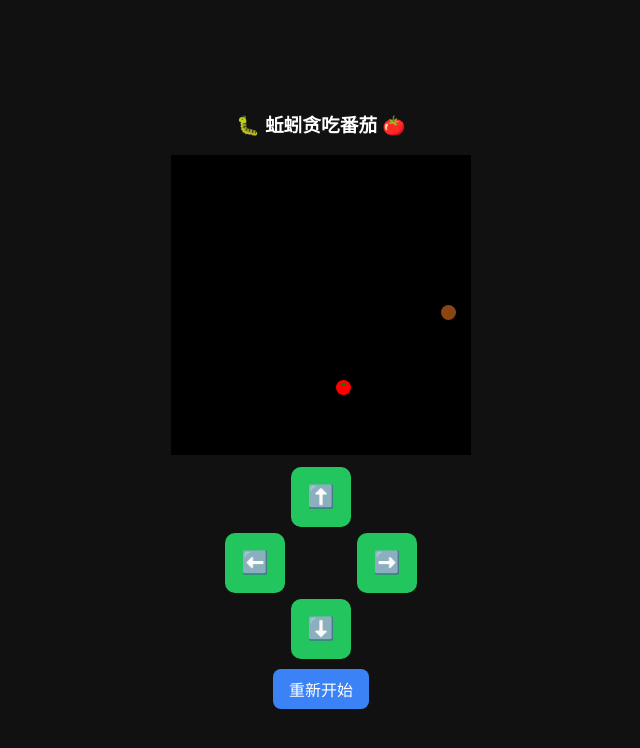
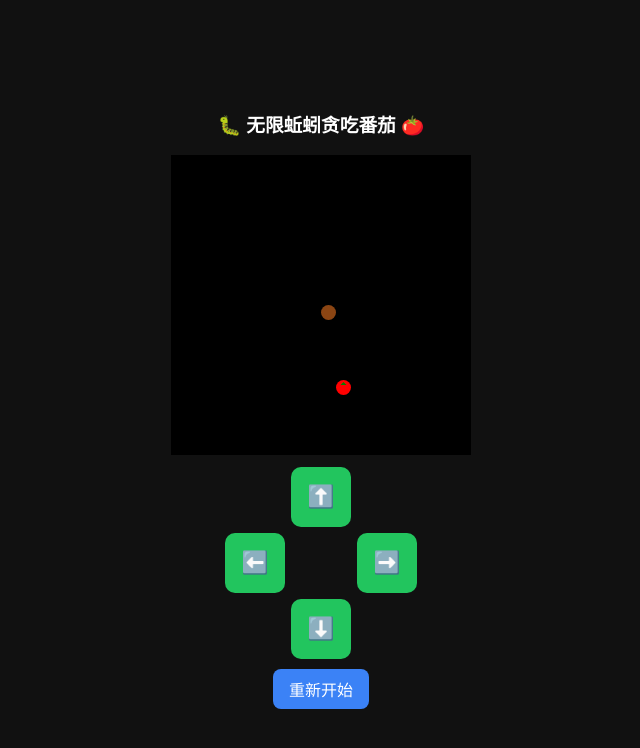
Before and after one commit to kykoh93-tech/Luckyang93, a plain HTML site: page index.html in a window 1280 px wide. Shown: the whole page, without its empty margins (319-959 px from the left). Drawn offline with Linux system fonts and the light colour scheme.

Commit message:
Update index.html

```diff
--- a/index.html
+++ b/index.html
@@ -11,13 +11,14 @@ body {
   color: #fff;
   font-family: Arial, "Microsoft YaHei", sans-serif;
   display: flex;
+  flex-direction: column;
   justify-content: center;
   align-items: center;
-  flex-direction: column;
   height: 100vh;
 }
 canvas {
   background: #000;
+  display: block;
 }
 .controls {
   display: grid;
@@ -25,7 +26,6 @@ canvas {
   grid-template-rows: 60px 60px 60px;
   gap: 6px;
   margin-top: 12px;
-  justify-content: center;
 }
 .btn {
   background: #22c55e;
@@ -52,7 +52,7 @@ canvas {
 </style>
 </head>
 <body>
-<h3>🐛 蚯蚓贪吃番茄 🍅</h3>
+<h3>🐛 无限蚯蚓贪吃番茄 🍅</h3>
 <canvas id="game" width="300" height="300"></canvas>
 
 <div class="controls">
@@ -70,27 +70,26 @@ canvas {
 <button class="restart" onclick="startGame()">重新开始</button>
 
 <script>
-var canvas = document.getElementById("game");
-var ctx = canvas.getContext("2d");
-var box = 15;
-var snake, food, dir, timer, score;
-var eatAnim = null; // 吃番茄动画
+const canvas = document.getElementById("game");
+const ctx = canvas.getContext("2d");
+const box = 15;
+let snake, food, dir, timer, score, eatAnim;
 
 function startGame() {
-  snake = [{ x: 150, y: 150 }];
+  snake = [{x: 150, y: 150}];
   dir = "RIGHT";
   food = randomFood();
   score = 0;
   eatAnim = null;
   clearInterval(timer);
-  timer = setInterval(draw, 170);
+  timer = setInterval(draw, 120);
 }
 
 function setDir(d) {
-  if(d === "UP" && dir !== "DOWN") dir = d;
-  if(d === "DOWN" && dir !== "UP") dir = d;
-  if(d === "LEFT" && dir !== "RIGHT") dir = d;
-  if(d === "RIGHT" && dir !== "LEFT") dir = d;
+  if(d==="UP" && dir!=="DOWN") dir=d;
+  if(d==="DOWN" && dir!=="UP") dir=d;
+  if(d==="LEFT" && dir!=="RIGHT") dir=d;
+  if(d==="RIGHT" && dir!=="LEFT") dir=d;
 }
 
 function randomFood() {
@@ -100,46 +99,49 @@ function randomFood() {
   };
 }
 
+// 绘制番茄
 function drawTomato(x, y) {
-  // 番茄红色圆
+  const centerX = x + box/2;
+  const centerY = y + box/2;
   ctx.fillStyle = "red";
   ctx.beginPath();
-  ctx.arc(x + box/2, y + box/2, box/2, 0, Math.PI*2);
+  ctx.arc(centerX, centerY, box/2, 0, Math.PI*2);
   ctx.fill();
-  // 番茄叶子
   ctx.fillStyle = "green";
   ctx.beginPath();
-  ctx.moveTo(x + box/2, y + 2);
-  ctx.lineTo(x + box/2 - 3, y + 5);
-  ctx.lineTo(x + box/2 + 3, y + 5);
+  ctx.moveTo(centerX, centerY - box/2 + 2);
+  ctx.lineTo(centerX - 3, centerY - box/2 + 5);
+  ctx.lineTo(centerX + 3, centerY - box/2 + 5);
   ctx.closePath();
   ctx.fill();
 }
 
+// 绘制蚯蚓身体（渐变）
 function drawWormPart(x, y, index) {
-  var headColor = [139,69,19];
-  var tailColor = [160,82,45];
-  var ratio = index / snake.length;
-  var r = Math.floor(headColor[0]*(1-ratio)+tailColor[0]*ratio);
-  var g = Math.floor(headColor[1]*(1-ratio)+tailColor[1]*ratio);
-  var b = Math.floor(headColor[2]*(1-ratio)+tailColor[2]*ratio);
+  const headColor = [139,69,19];
+  const tailColor = [160,82,45];
+  const ratio = index / snake.length;
+  const r = Math.floor(headColor[0]*(1-ratio) + tailColor[0]*ratio);
+  const g = Math.floor(headColor[1]*(1-ratio) + tailColor[1]*ratio);
+  const b = Math.floor(headColor[2]*(1-ratio) + tailColor[2]*ratio);
   ctx.fillStyle = `rgb(${r},${g},${b})`;
   ctx.beginPath();
   ctx.arc(x + box/2, y + box/2, box/2, 0, Math.PI*2);
   ctx.fill();
 }
 
+// 主绘制函数
 function draw() {
   ctx.clearRect(0,0,canvas.width,canvas.height);
 
   // 画番茄
   drawTomato(food.x, food.y);
 
-  // 画蛇
+  // 画蚯蚓
   snake.forEach((p,i)=> drawWormPart(p.x,p.y,i));
 
-  // 蛇头坐标
-  var head = { x: snake[0].x, y: snake[0].y };
+  // 计算新头
+  let head = {x: snake[0].x, y: snake[0].y};
   if(dir==="UP") head.y -= box;
   if(dir==="DOWN") head.y += box;
   if(dir==="LEFT") head.x -= box;
@@ -152,10 +154,10 @@ function draw() {
   if(head.y >= canvas.height) head.y = 0;
 
   // 吃番茄
-  if(head.x===food.x && head.y===food.y){
+  if(head.x === food.x && head.y === food.y){
     food = randomFood();
     score++;
-    eatAnim = {x: head.x, y: head.y, timer: 5}; // 动画持续5帧
+    eatAnim = {x: head.x, y: head.y, timer: 5};
   } else {
     snake.pop();
   }
@@ -166,7 +168,7 @@ function draw() {
   if(eatAnim){
     ctx.fillStyle = "yellow";
     ctx.font = "16px Arial";
-    ctx.fillText("+1", eatAnim.x, eatAnim.y - (5*(6 - eatAnim.timer)));
+    ctx.fillText("+1", eatAnim.x + box/4, eatAnim.y - (5*(6-eatAnim.timer)));
     eatAnim.timer--;
     if(eatAnim.timer<=0) eatAnim=null;
   }
@@ -175,7 +177,6 @@ function draw() {
   if(snake.slice(1).some(p=>p.x===head.x && p.y===head.y)){
     clearInterval(timer);
     alert("游戏结束！得分：" + score);
-    return;
   }
 }
 
```
